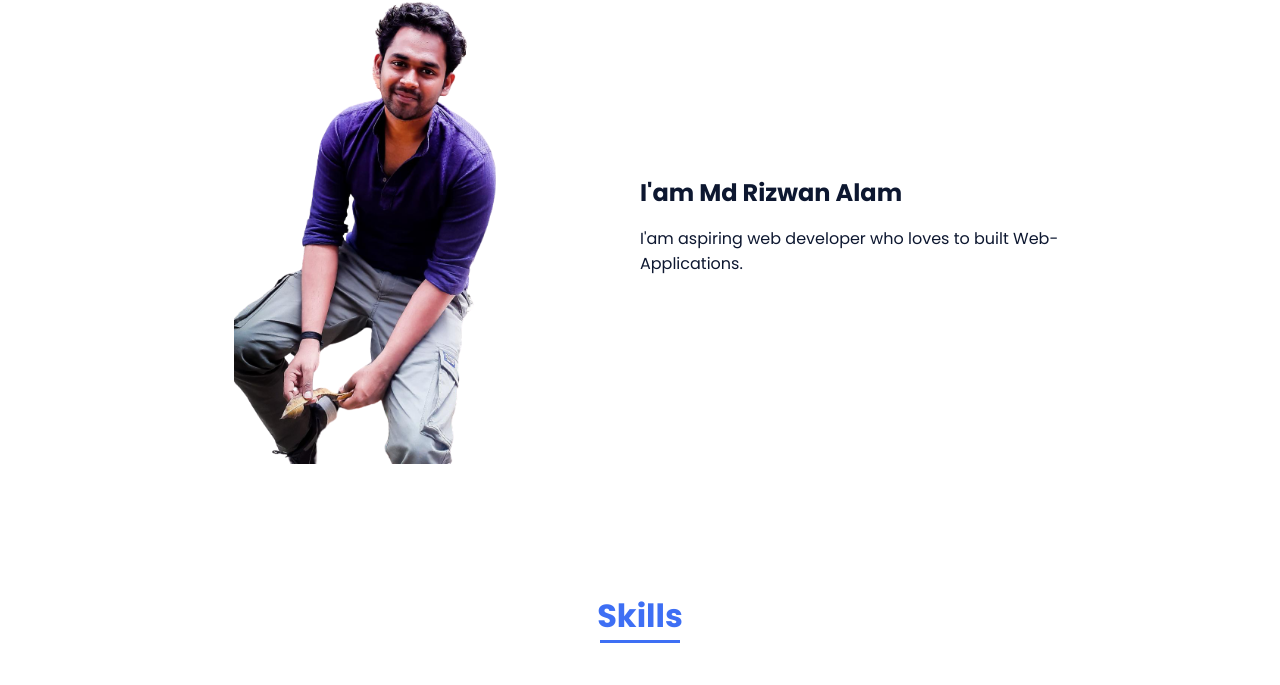
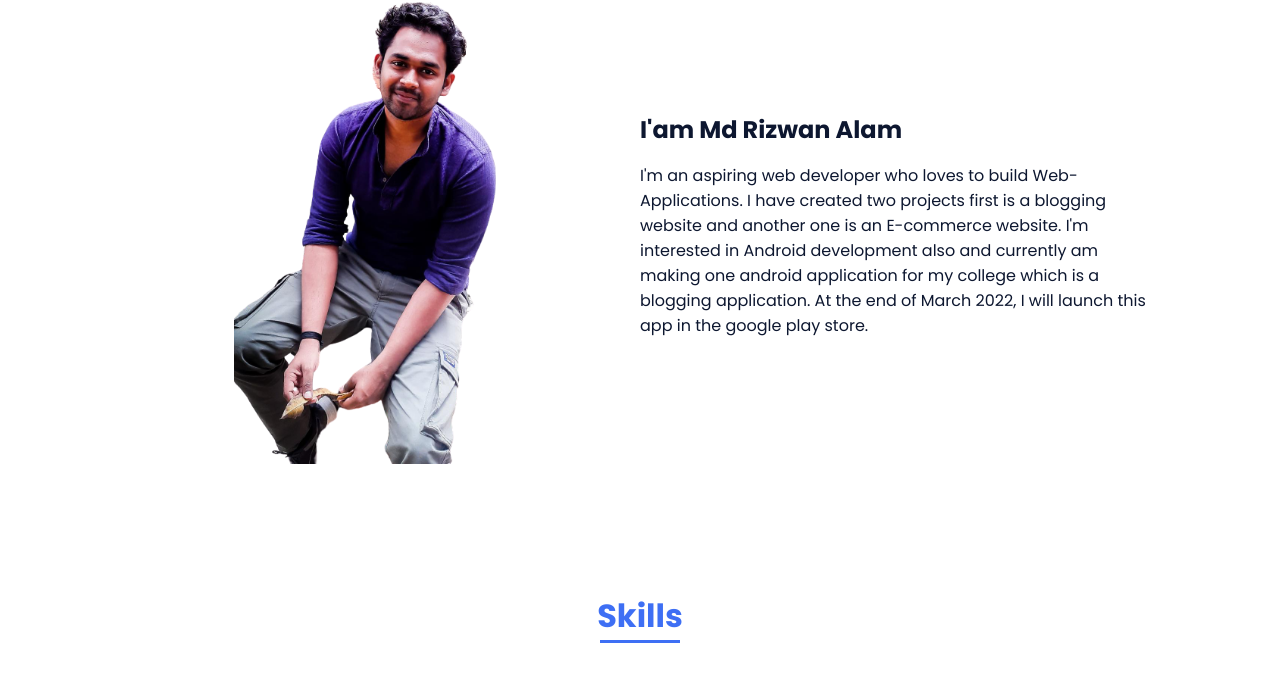
Before and after one commit to RIZWANSAINIK/my-portfolio, a plain HTML site: page index.html in a window 1280 px wide. Shown: the part 913-1598 px from the top of the page. Drawn offline with nearby package versions, Linux system fonts and the light colour scheme.

Commit message:
intro edited

```diff
--- a/index.html
+++ b/index.html
@@ -74,7 +74,9 @@
 
                     <div>
                         <h2 class="about__subtitle">I'am Md Rizwan Alam</h2>
-                        <p class="about__text">I'am aspiring web developer who loves to built Web-Applications.</p>
+                        <p class="about__text">I'm an aspiring web developer who loves to build Web-Applications.
+                            I have created two projects first is a blogging website and another one is an E-commerce website.
+                            I'm interested in Android development also and currently am making one android application for my college which is a blogging application. At the end of March 2022, I will launch this app in the google play store.</p>
                     </div>
                 </div>
             </section>
@@ -132,7 +134,7 @@
 
                             </div>
                             <div>
-                                <!-- <span class="skills__percentage">65%</span> -->
+                                <!-- <span class="skills__percentage">100%</span> -->
                             </div>
                         </div>
 
```
Also changed, not shown: preview.png (deleted), previewPortfolio.png (added).
